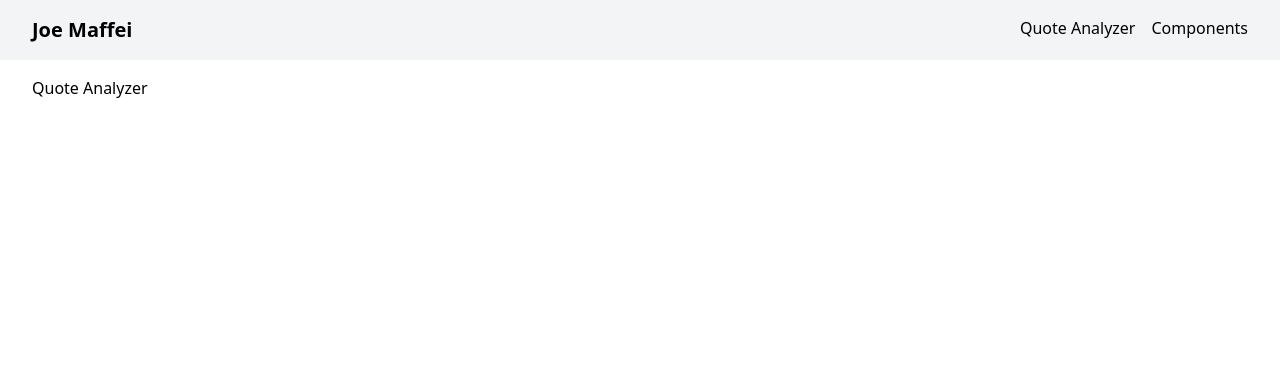
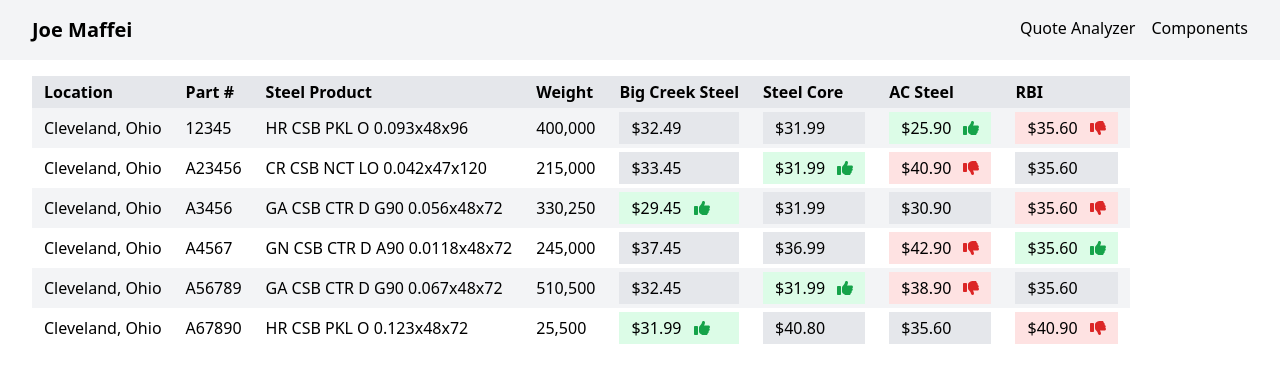
Before and after one commit to joemaffei/quote-analyzer, a Nuxt app: page / in a window 1280 px wide. Shown: the top 382 px of the page. Built offline with nearby package versions, Linux system fonts and the light colour scheme.

Commit message:
quote analyzer table

```diff
--- a/components/Components.vue
+++ b/components/Components.vue
@@ -1,5 +1,20 @@
 <template>
-  <h2>Components</h2>
+  <div>
+    <h2>Components</h2>
+    <section>
+      <h3>PriceButton</h3>
+      <div>
+        <PriceButton />
+        <PriceButton price="1.23"/>
+        <PriceButton price="12.34" adornment="lowest" />
+        <PriceButton price="98.76" adornment="highest" />
+        <PriceButton checked />
+        <PriceButton price="1.23" checked />
+        <PriceButton price="12.34" adornment="lowest" checked />
+        <PriceButton price="98.76" adornment="highest" checked />
+      </div>
+    </section>
+  </div>
 </template>
 
 <script>
--- /dev/null
+++ b/components/PriceButton.vue
@@ -0,0 +1,62 @@
+<template>
+  <button
+      :aria-disabled="!showPrice"
+      class="px-3 py-1 space-x-2"
+      :class="{
+        'bg-gray-200': !isHighest && !isLowest && showPrice,
+        'bg-gray-300': !showPrice,
+        'bg-red-100': isHighest,
+        'bg-green-100': isLowest,
+        'opacity-40': fade,
+      }"
+      @click="$emit('price-button-click')"
+  >
+    <span :class="{ 'font-bold': checked }">
+      {{ formattedPrice }}
+    </span>
+    <font-awesome-icon
+      aria-label="lowest price"
+      class="text-green-600"
+      icon="thumbs-up"
+      v-if="isLowest"
+    />
+    <font-awesome-icon
+      aria-label="highest price"
+      class="text-red-600"
+      icon="thumbs-down"
+      v-if="isHighest"
+    />
+  </button>
+</template>
+
+<script>
+const currencyFormatter = new Intl.NumberFormat('en-US', {
+  style: 'currency',
+  currency: 'USD'
+});
+
+export default {
+  name: "PriceButton",
+  computed: {
+    isHighest() {
+      return this.adornment === 'highest'
+    },
+    isLowest() {
+      return this.adornment === 'lowest'
+    },
+    showPrice() {
+      return this.price !== null && this.price !== undefined
+    },
+    formattedPrice() {
+      if (!this.showPrice) return '---'
+      return currencyFormatter.format(this.price)
+    }
+  },
+  props: {
+    adornment: String,
+    checked: Boolean,
+    fade: Boolean,
+    price: Number,
+  }
+}
+</script>
--- a/components/QuoteAnalyzer.vue
+++ b/components/QuoteAnalyzer.vue
@@ -1,9 +1,147 @@
 <template>
-  <h2>Quote Analyzer</h2>
+  <div>
+    <h1>{{ selected.size }}</h1>
+    <table>
+      <thead>
+        <tr class="bg-gray-200">
+          <th v-for="column in staticColumns" class="px-3 py-1 text-left">
+            {{ column.label }}
+          </th>
+        </tr>
+      </thead>
+      <tbody>
+        <tr
+          v-for="(row, rowIndex) in rows"
+          class="odd:bg-gray-100"
+          :class="{ 'font-bold': isSelected(rowIndex) }"
+        >
+          <td
+            class="px-3 py-1 text-left"
+            v-for="column in staticColumns.filter(c => c.property)"
+          >
+            {{
+              column.property === 'Weight'
+                ? row[column.property].toLocaleString('en-US')
+                : row[column.property]
+            }}
+          </td>
+          <td
+            class="px-3 py-1 text-left"
+            v-for="(column, columnIndex) in staticColumns.filter(c => c.property === null)"
+          >
+            <PriceButton
+              class="w-full text-left"
+              :adornment="getRowAdornment(row, column)"
+              :checked="isChecked(rowIndex, columnIndex)"
+              :fade="isRowChecked(rowIndex) && !isChecked(rowIndex, columnIndex)"
+              :price="getRowPrice(row, column)"
+              @price-button-click="handleClick(rowIndex, columnIndex)"
+            />
+          </td>
+        </tr>
+      </tbody>
+    </table>
+  </div>
 </template>
 
 <script>
 export default {
-  name: "QuoteAnalyzer"
+  name: "QuoteAnalyzer",
+  computed: {
+    priceKey() {
+      return 'FinalPrice';
+    },
+    staticColumns() {
+      return [
+        { label: 'Location', property: 'Location' },
+        { label: 'Part #', property: 'PartNo' },
+        { label: 'Steel Product', property: 'Product' },
+        { label: 'Weight', property: 'Weight' },
+        { label: 'Big Creek Steel', property: null },
+        { label: 'Steel Core', property: null },
+        { label: 'AC Steel', property: null },
+        { label: 'RBI', property: null },
+      ];
+    },
+    /**
+     * Just for fun, this calculates the columns based on the data.
+     * The downside of this approach is that the frontend has no control
+     * over the order of the columns, can't customize table headers, etc.
+     */
+    dynamicColumns() {
+      return this.rows.reduce((cols, row) => {
+        Object.keys(row).forEach(key => {
+          if (key === 'Quotes') {
+            row.Quotes.forEach(quote => {
+              cols.add(quote.Company);
+            });
+            return;
+          }
+          cols.add(key);
+        });
+        return cols;
+      }, new Set())
+    }
+  },
+  data() {
+    return {
+      selected: []
+    }
+  },
+  methods: {
+    getRow(row, column) {
+      return row.Quotes.find(quote => quote.Company === column.label);
+    },
+    getRowAdornment(row, column) {
+      if (this.isHighest(row, column)) return 'highest';
+      if (this.isLowest(row, column)) return 'lowest';
+    },
+    getRowPrice(row, column) {
+      return this.getRow(row, column)[this.priceKey];
+    },
+    getRowQuoteValues(row) {
+      return row.Quotes.map(quote => quote[this.priceKey]);
+    },
+    handleClick(rowIndex, columnIndex) {
+      const rowInSelected = this.selected.find(row => row.rowIndex === rowIndex);
+
+      if (rowInSelected) {
+          this.selected = this.selected.filter(row => row !== rowInSelected);
+        if (rowInSelected.columnIndex !== columnIndex) {
+          this.selected.push({ rowIndex, columnIndex });
+        }
+      } else {
+        this.selected.push({ rowIndex, columnIndex });
+      }
+    },
+    isChecked(rowIndex, columnIndex) {
+      const rowInSelected = this.selected.find(row => row.rowIndex === rowIndex);
+      return rowInSelected && rowInSelected.columnIndex === columnIndex;
+    },
+    isHighest(row, column) {
+      const current = this.getRowPrice(row, column);
+      const lowest = Math.max.apply(null, this.getRowQuoteValues(row));
+      return current === lowest;
+    },
+    isLowest(row, column) {
+      const current = this.getRowPrice(row, column);
+      const lowest = Math.min.apply(null, this.getRowQuoteValues(row));
+      return current === lowest;
+    },
+    isRowChecked(rowIndex) {
+      return this.selected.some(row => row.rowIndex === rowIndex);
+    },
+    isSelected(rowIndex) {
+      return this.selected.find(row => row.rowIndex === rowIndex);
+    }
+  },
+  props: {
+    rows: Array
+  },
+  watch: {
+    getSelected() {
+      this.selected = this.getSelected
+    }
+  }
 }
 </script>
--- a/jsconfig.json
+++ b/jsconfig.json
@@ -6,7 +6,8 @@
       "@/*": ["./*"],
       "~~/*": ["./*"],
       "@@/*": ["./*"]
-    }
+    },
+    "target": "esnext"
   },
   "exclude": ["node_modules", ".nuxt", "dist"]
 }
--- a/nuxt.config.js
+++ b/nuxt.config.js
@@ -21,7 +21,9 @@
   css: [],
 
   // Plugins to run before rendering page: https://go.nuxtjs.dev/config-plugins
-  plugins: [],
+  plugins: [
+    '~plugins/global-components'
+  ],
 
   // Auto import components: https://go.nuxtjs.dev/config-components
   components: true,
--- a/package.json
+++ b/package.json
@@ -14,6 +14,10 @@
     "test": "jest"
   },
   "dependencies": {
+    "@fortawesome/fontawesome-svg-core": "^1.3.0",
+    "@fortawesome/free-regular-svg-icons": "^6.0.0",
+    "@fortawesome/free-solid-svg-icons": "^6.0.0",
+    "@fortawesome/vue-fontawesome": "^2.0.6",
     "core-js": "^3.19.3",
     "nuxt": "^2.15.8",
     "vue": "^2.6.14",
--- a/pages/index.vue
+++ b/pages/index.vue
@@ -1,5 +1,5 @@
 <template>
-  <QuoteAnalyzer :data="dataSample" />
+  <QuoteAnalyzer :rows="dataSample" />
 </template>
 
 <script>
--- /dev/null
+++ b/plugins/global-components.js
@@ -0,0 +1,10 @@
+import Vue from 'vue'
+import { library } from '@fortawesome/fontawesome-svg-core'
+import { FontAwesomeIcon } from "@fortawesome/vue-fontawesome"
+import { faCheck, faThumbsUp, faThumbsDown } from "@fortawesome/free-solid-svg-icons";
+
+library.add(faCheck)
+library.add(faThumbsUp)
+library.add(faThumbsDown)
+
+Vue.component('font-awesome-icon', FontAwesomeIcon)
```
Also changed, not shown: 2 other files (tests, documents, lock files or other folders).
